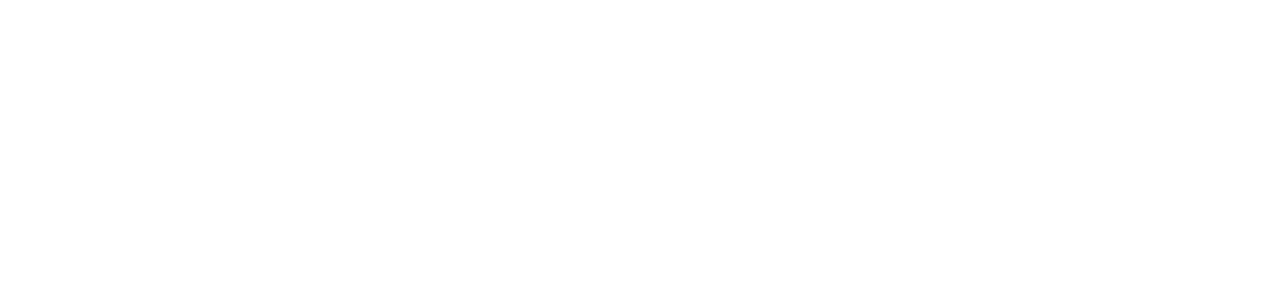
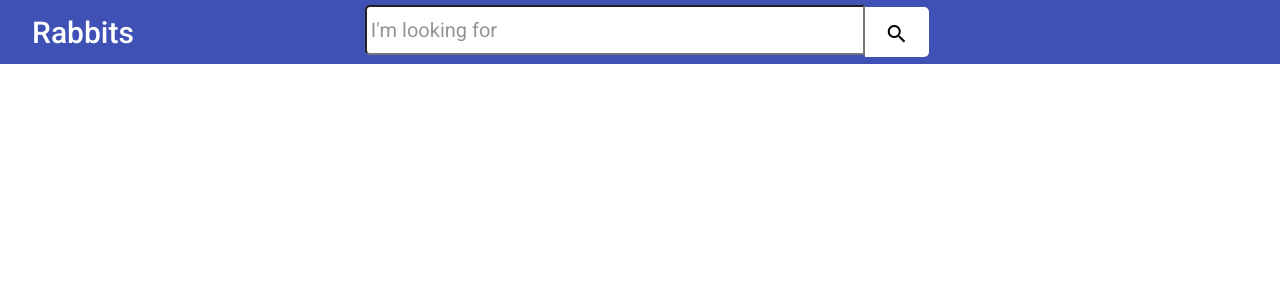
Before and after one commit to MuhammadEhtesh/Rabbits, an Angular app: page / in a window 1280 px wide. Shown: the top 300 px of the page. Built offline with nearby package versions, Linux system fonts and the light colour scheme.

Commit message:
navbar component & search bar added

```diff
--- a/package.json
+++ b/package.json
@@ -17,6 +17,7 @@
     "@angular/common": "~9.0.7",
     "@angular/compiler": "~9.0.7",
     "@angular/core": "~9.0.7",
+    "@angular/flex-layout": "^6.0.0-beta.16",
     "@angular/forms": "~9.0.7",
     "@angular/material": "^9.2.4",
     "@angular/platform-browser": "~9.0.7",
--- /dev/null
+++ b/src/app/Components/navbar/navbar.component.css
@@ -0,0 +1,25 @@
+.companyname {
+  font-size: 150%;
+}
+.companyname:hover {
+  color: white;
+  text-decoration: none;
+}
+.searchInput > input {
+  margin-left: 200px;
+  background-color: white;
+  height: 50px;
+  width: 500px;
+  border-radius: 5px 0 0 5px;
+  padding: 4px;
+}
+
+.searchbutton {
+  background-color: white;
+  height: 50px;
+  border-radius: 0 5px 5px 0;
+}
+
+mat-icon {
+  color: black;
+}
--- /dev/null
+++ b/src/app/Components/navbar/navbar.component.html
@@ -0,0 +1,21 @@
+<div>
+  <mat-toolbar color="primary">
+    <a
+      mat-button
+      routerLink="/"
+      routerLinkActive="router-link-active"
+      class="companyname"
+    >
+      <span>Rabbits</span>
+    </a>
+    <div class="col-lg-4">
+      <div class="searchInput">
+        <input type="text" matInput placeholder="I'm looking for" />
+
+        <button mat-button class="searchbutton">
+          <mat-icon class="searchicon">search</mat-icon>
+        </button>
+      </div>
+    </div>
+  </mat-toolbar>
+</div>
--- /dev/null
+++ b/src/app/Components/navbar/navbar.component.ts
@@ -0,0 +1,15 @@
+import { Component, OnInit } from '@angular/core';
+
+@Component({
+  selector: 'app-navbar',
+  templateUrl: './navbar.component.html',
+  styleUrls: ['./navbar.component.css']
+})
+export class NavbarComponent implements OnInit {
+
+  constructor() { }
+
+  ngOnInit(): void {
+  }
+
+}
--- a/src/app/app.component.html
+++ b/src/app/app.component.html
@@ -1 +1,2 @@
+<app-navbar></app-navbar>
 <router-outlet></router-outlet>
```
Also changed, not shown: src/app/app.module.ts (+7 -1 lines), 2 other files (tests, documents, lock files or other folders).
